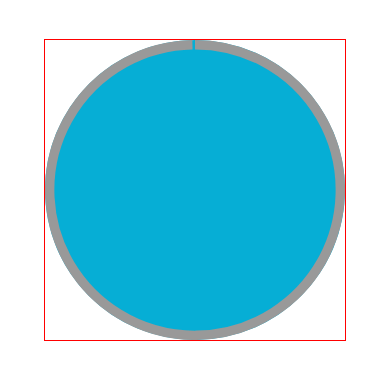
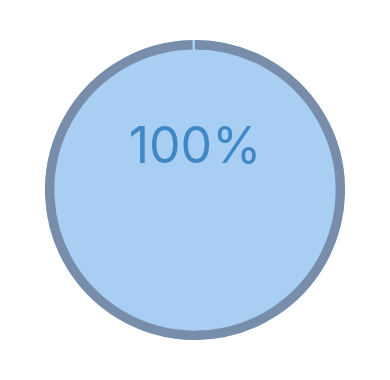
Before and after one commit to kasselTrankos/ats-components, a React Native app: screen / in a window 390 px wide. Shown: the top 380 px of the page. Built offline with nearby package versions, Linux system fonts and the light colour scheme.

Commit message:
start ref

```diff
--- a/App.js
+++ b/App.js
@@ -6,7 +6,13 @@ import WaterManager from './src/WaterManager';
 export default function App() {
   return (
     <View style={styles.container}>
-      <WaterManager radius={300}  strokeWidth={10}/>
+      <WaterManager
+      radius={300}
+      strokeWidth={10}
+      strokeColor="#778DA9"
+      fontColor="#3F88C5"
+      fontSize={50}
+      waterColor= "#A9CEF4"/>
     </View>
   );
 }
--- a/src/Water.js
+++ b/src/Water.js
@@ -1,17 +1,21 @@
 import React, { Componnent } from 'react';
 import { View, StyleSheet } from 'react-native';
-import {Svg, Circle, Defs, Mask, Path, Rect, Use} from 'react-native-svg';
+import {Svg, Circle, Defs, Mask, Path, Rect, Use, Line, TextPath} from 'react-native-svg';
+
+// const line = value => <Svg height="100" width="200">
+// <Line x1="60" y1="10" x2="140" y2="10" stroke="#060" />
+// </Svg>
 
 const Water = props => {
   const radius = 50;
   const {
     volumen ='0%',
     backgroundColor = '#EDC75C',
-
+    sizes = [1, 2, 3, 'Empty']
   } = props;
   return (
     <View style={{ aspectRatio: 1, }}>
-      <Svg height="100%" width="100%" viewBox="0 0 100 100" style={{outline: '1px solid red'}}>
+      <Svg height="100%" width="100%" viewBox="0 0 100 100">
       <Defs>
         <Mask
           id="Mask"
@@ -40,6 +44,9 @@ const Water = props => {
       </Defs>
       <Use href="#Circle" mask="url(#Mask)" />
       </Svg>
+      {/* <View style={{position: 'absolute', top: 0, left: 0}}>
+        {sizes.map(line)}
+      </View> */}
     </View>
   );
 }
--- a/src/WaterManager.js
+++ b/src/WaterManager.js
@@ -1,7 +1,8 @@
 import React from 'react';
-import { StyleSheet, View } from 'react-native';
+import { StyleSheet, View, Text } from 'react-native';
 import Water from './Water';
 import Slider from './Slider';
+
 
 
 const WaterManager  = props => {
@@ -9,9 +10,17 @@ const WaterManager  = props => {
     radius = 200,
     volumen = 100,
     strokeWidth = 3,
+    strokeColor = '#A31E27',
+    sizes = [1, 2, 3, 'Empty'],
+    fontSize = 90,
+    fontColor = '#1B263B',
+    waterColor= '#A9CEF4'
   } = props;
   const width = radius;
   const height = radius;
+  const textRef = React.createRef();
+  const circleRef = React.createRef();
+  console.log(textRef);
   return <View style={{position: 'relative', top: 0, flex: 1, alignItems: 'center',justifyContent: 'center', width: '100%', height: '100%'}}>
     <View style={{ ...StyleSheet.flatten(styles.traker), width, height}}>
       <View style={{
@@ -21,11 +30,16 @@ const WaterManager  = props => {
           width,
           height,
         }}>
-        <Water volumen={100 - volumen} backgroundColor="#06AED5" />
-        </View>
-        <View style={{position: 'absolute', top: 0, left: 0, height, width,}}>
-          <Slider strokeWidth={strokeWidth} strokeColor="#999" width={radius} />
-        </View>
+        <Water volumen={100 - volumen} backgroundColor={waterColor} ref={circleRef} />
+      </View>
+      <View>
+      <Text style={{flex: 1, position: 'absolute',
+    justifyContent: 'center',
+    alignItems: 'center', fontSize, width, top: height / 4, textAlign: 'center', color: fontColor}} ref={textRef}>{`${volumen}%`}</Text>
+      </View>
+      <View style={{position: 'absolute', top: 0, left: 0, height, width,}}>
+        <Slider strokeWidth={strokeWidth} strokeColor={strokeColor} width={radius} />
+      </View>
     </View>
 
   </View>
```
